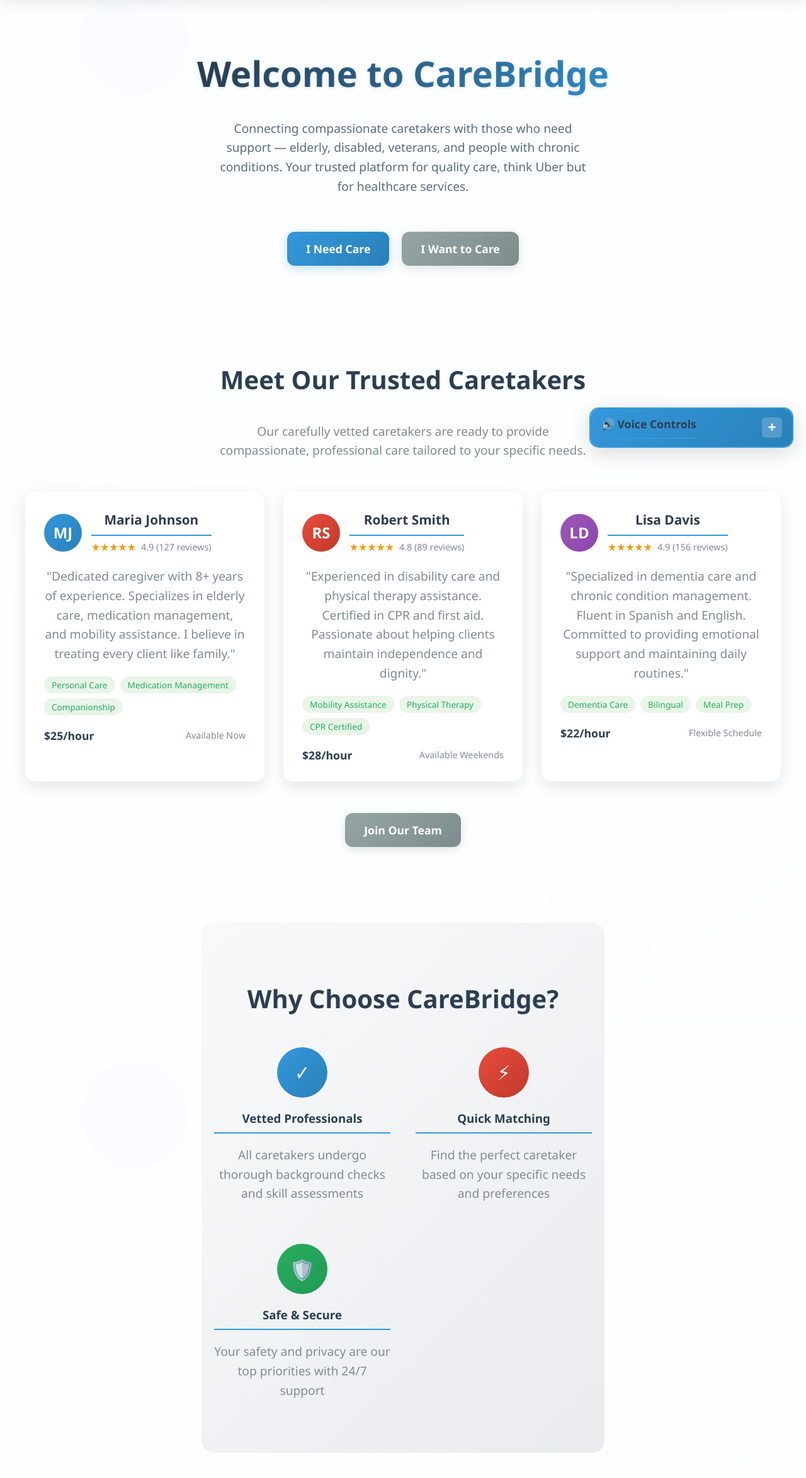
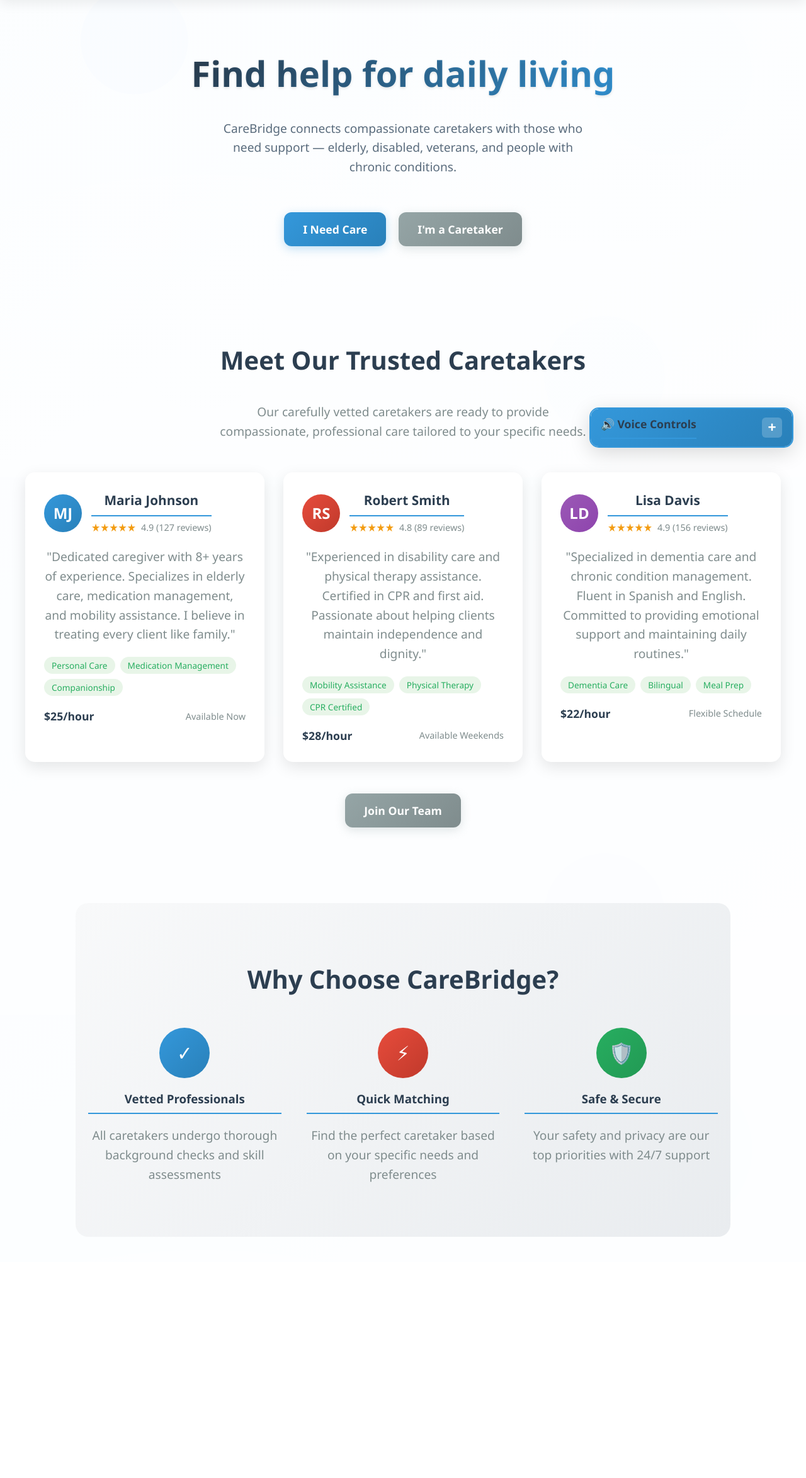
Before and after one commit to 44thPrince/CareBridge, a Flask app: page / in a window 1280 px wide. Shown: the part 69-2416 px from the top of the page at 63% size. After the commit the page ends 2033 px from the top, so only its background shows below. Run offline with Flask 3, Linux system fonts and the light colour scheme; some libraries are stand-ins or nearby versions.

Commit message:
ui changes

```diff
--- a/database.py
+++ b/database.py
@@ -3,7 +3,7 @@
 from contextlib import contextmanager
 
 DB_NAME = "carebridgedb"   # changed from apt_manager
-DB_USER = "postgres"   # update if you use a different user
+DB_USER = "nazeershaikh"   # update if you use a different user
 DB_PASSWORD = "RobinHood2025!"  # replace with your real password
 DB_HOST = "localhost"
 DB_PORT = "5432"
--- a/templates/carebridge_home.html
+++ b/templates/carebridge_home.html
@@ -1,11 +1,11 @@
 {% extends "base.html" %}
 {% block content %}
-  <h1>Welcome to CareBridge</h1>
-  <p>Connecting compassionate caretakers with those who need support — elderly, disabled, veterans, and people with chronic conditions. Your trusted platform for quality care, think Uber but for healthcare services.</p>
+  <h1>Find help for daily living</h1>
+  <p>CareBridge connects compassionate caretakers with those who need support — elderly, disabled, veterans, and people with chronic conditions.</p>
 
   <div class="cta-buttons">
     <a href="{{ url_for('show_client_form') }}" class="cta-button">I Need Care</a>
-    <a href="{{ url_for('show_caretaker_form') }}" class="cta-button secondary">I Want to Care</a>
+    <a href="{{ url_for('show_caretaker_form') }}" class="cta-button secondary">I'm a Caretaker</a>
   </div>
 
   <!-- Featured Caretakers Section -->
@@ -121,20 +121,20 @@
     <div style="max-width: 1000px; margin: 0 auto;">
       <h2 style="text-align: center; color: #2c3e50; margin-bottom: 50px; font-size: 2.5rem;">Why Choose CareBridge?</h2>
 
-      <div style="display: grid; grid-template-columns: repeat(auto-fit, minmax(250px, 1fr)); gap: 40px;">
-        <div style="text-align: center;">
+      <div style="display: flex; justify-content: space-between; gap: 40px; flex-wrap: wrap;">
+        <div style="text-align: center; flex: 1; min-width: 250px;">
           <div style="width: 80px; height: 80px; background: linear-gradient(135deg, #3498db, #2980b9); border-radius: 50%; display: flex; align-items: center; justify-content: center; margin: 0 auto 20px; color: white; font-size: 2rem;">✓</div>
           <h3 style="color: #2c3e50; margin-bottom: 15px;">Vetted Professionals</h3>
           <p style="color: #7f8c8d; line-height: 1.6;">All caretakers undergo thorough background checks and skill assessments</p>
         </div>
 
-        <div style="text-align: center;">
+        <div style="text-align: center; flex: 1; min-width: 250px;">
           <div style="width: 80px; height: 80px; background: linear-gradient(135deg, #e74c3c, #c0392b); border-radius: 50%; display: flex; align-items: center; justify-content: center; margin: 0 auto 20px; color: white; font-size: 2rem;">⚡</div>
           <h3 style="color: #2c3e50; margin-bottom: 15px;">Quick Matching</h3>
           <p style="color: #7f8c8d; line-height: 1.6;">Find the perfect caretaker based on your specific needs and preferences</p>
         </div>
 
-        <div style="text-align: center;">
+        <div style="text-align: center; flex: 1; min-width: 250px;">
           <div style="width: 80px; height: 80px; background: linear-gradient(135deg, #27ae60, #229954); border-radius: 50%; display: flex; align-items: center; justify-content: center; margin: 0 auto 20px; color: white; font-size: 2rem;">🛡️</div>
           <h3 style="color: #2c3e50; margin-bottom: 15px;">Safe & Secure</h3>
           <p style="color: #7f8c8d; line-height: 1.6;">Your safety and privacy are our top priorities with 24/7 support</p>
```
